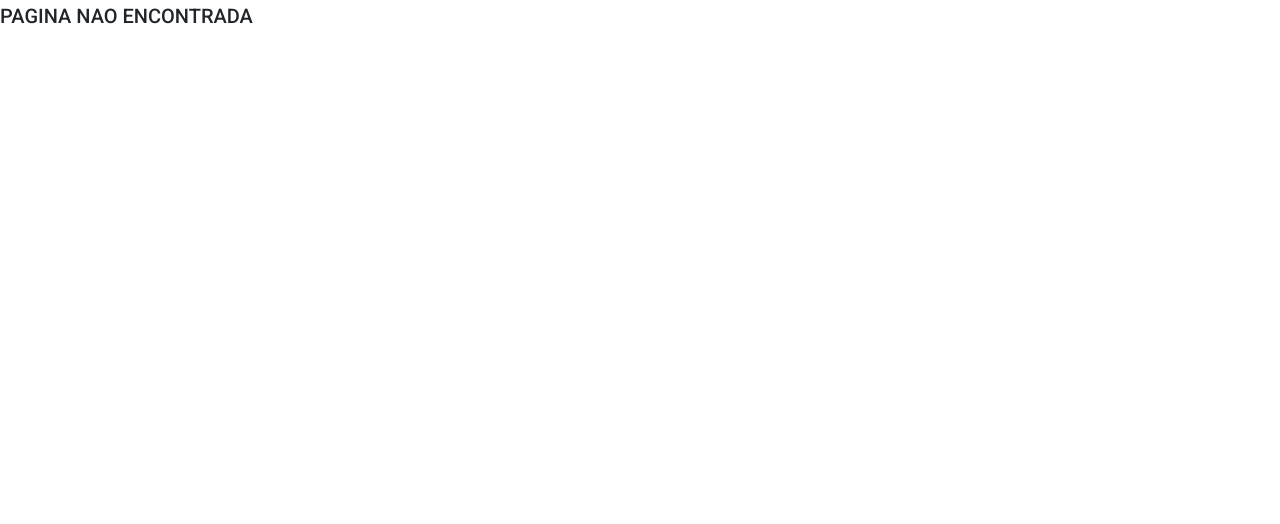
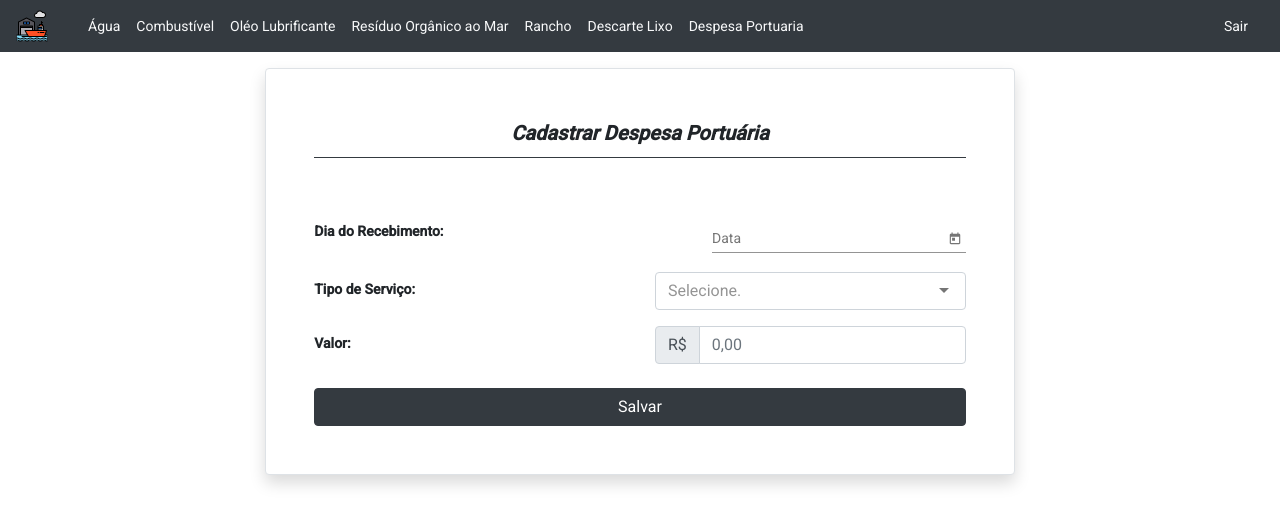
Before and after one commit to CarlosJunior96/web-sistema-porto, an Angular app: page /despesa-portuaria-navio in a window 1280 px wide. Shown: the top 524 px of the page. Built offline with nearby package versions, Linux system fonts and the light colour scheme.

Commit message:
Criado Form despesa-portuaria-navio.component

```diff
--- a/src/app/app.module.ts
+++ b/src/app/app.module.ts
@@ -32,6 +32,7 @@ import {HammerModule} from '@angular/platform-browser';
 import { CadastrarEstoqueComponent } from './navio/cadastrar-estoque/cadastrar-estoque.component';
 import { RanchoNavioComponent } from './rancho-navio/rancho-navio.component';
 import { DescarteLixoNavioComponent } from './descarte-lixo-navio/descarte-lixo-navio.component';
+import { DespesaPortuariaNavioComponent } from './despesa-portuaria-navio/despesa-portuaria-navio.component';
 
 /** VETOR QUE RECEBE AS ROTAS QUE O SISTEMA TERÁ **/
 export const rotasApp: Routes = [
@@ -43,6 +44,7 @@ export const rotasApp: Routes = [
   {path: "cadastrar-navio", component: NavioComponent},
   {path: "cadastrar-rancho", component: RanchoNavioComponent},
   {path: "cadastrar-descarte-lixo", component: DescarteLixoNavioComponent},
+  {path: "despesa-portuaria-navio", component: DespesaPortuariaNavioComponent},
   {path: "home", component: InicioComponent},
   {path: "", component: InicioComponent}, /** se tiver apenas o url geral será redirecionado para o inicio **/
   {path: "**", component: PaginaNaoEncontradaComponent} /** se não existir nenhum dos endereços informados vai pra essa pagina**/
@@ -61,7 +63,8 @@ export const rotasApp: Routes = [
     TemplateMenuComponent,
     CadastrarEstoqueComponent,
     RanchoNavioComponent,
-    DescarteLixoNavioComponent
+    DescarteLixoNavioComponent,
+    DespesaPortuariaNavioComponent
   ],
   imports: [
     HammerModule,
--- a/src/app/consumo-agua/consumo-agua.component.html
+++ b/src/app/consumo-agua/consumo-agua.component.html
@@ -7,7 +7,7 @@
       <form (ngSubmit)="criarConsumoAgua()" [formGroup]="aguaReceberFomulario">
         <div class="form-group row pt-2">
           <label class="col-sm-7 col-form-label">Dia: </label>
-          <mat-form-field class="col-sm-5" style="top: -15px">
+          <mat-form-field class="col-sm-5">
             <mat-label>Data</mat-label>
             <input matInput [matDatepicker]="picker" formControlName="dataInformar" readonly>
             <mat-datepicker-toggle matSuffix [for]="picker"></mat-datepicker-toggle>
--- a/src/app/consumo-combustivel/consumo-combustivel.component.html
+++ b/src/app/consumo-combustivel/consumo-combustivel.component.html
@@ -7,7 +7,7 @@
   <form (ngSubmit)="criarConsumoCombustivel()" [formGroup]="combustivelForm">
     <div class="form-group row pt-2">
       <label class="col-sm-7 col-form-label">Dia: </label>
-      <mat-form-field class="col-sm-5" style="top: -15px">
+      <mat-form-field class="col-sm-5">
         <mat-label>Data</mat-label>
         <input matInput [matDatepicker]="picker" formControlName="data" readonly>
         <mat-datepicker-toggle matSuffix [for]="picker"></mat-datepicker-toggle>
--- a/src/app/consumo-oleo/consumo-oleo.component.html
+++ b/src/app/consumo-oleo/consumo-oleo.component.html
@@ -9,7 +9,7 @@
     <form (ngSubmit)="criarConsumoOleo()" [formGroup]="oleoForm">
         <div class="form-group row pt-2">
           <label class="col-sm-7 col-form-label">Dia: </label>
-          <mat-form-field class="col-sm-5" style="top: -15px">
+          <mat-form-field class="col-sm-5">
             <mat-label>Data</mat-label>
             <input matInput [matDatepicker]="picker" formControlName="data" readonly>
             <mat-datepicker-toggle matSuffix [for]="picker"></mat-datepicker-toggle>
--- a/src/app/descarte-lixo-navio/descarte-lixo-navio.component.html
+++ b/src/app/descarte-lixo-navio/descarte-lixo-navio.component.html
@@ -8,9 +8,8 @@
       <div>
         <div class="form-group row pt-2">
           <label class="col-sm-7 col-form-label">Dia do Recebimento: </label>
-          <mat-form-field class="col-sm-5" style="top: -15px">
-            <mat-label>Data</mat-label>
-            <input matInput [matDatepicker]="diaDescarte" readonly>
+          <mat-form-field class="col-sm-5" >
+            <input matInput [matDatepicker]="diaDescarte" readonly placeholder="Dia">
             <mat-datepicker-toggle matSuffix [for]="diaDescarte"></mat-datepicker-toggle>
             <mat-datepicker #diaDescarte></mat-datepicker>
           </mat-form-field>
@@ -57,6 +56,9 @@
         <input type="file" class="custom-file-input" id="customFile">
         <label class="custom-file-label" for="customFile">Choose file</label>
       </div>
+      <button type="submit" class="btn btn-block btn-dark mt-4">
+        Salvar
+      </button>
     </form>
   </div>
 </div>
--- /dev/null
+++ b/src/app/despesa-portuaria-navio/despesa-portuaria-navio.component.html
@@ -0,0 +1,46 @@
+<app-template-menu></app-template-menu>
+<div class="container p-2 font-weight-bold">
+  <div class="col-md-8 mt-2 p-5 offset-md-2 border rounded bg-white shadow">
+    <div class="mb-5">
+      <h2 class="text-center font-weight-bold font-italic text bg-transparent border-bottom border-dark pb-2">Cadastrar Despesa Portuária</h2>
+    </div>
+    <form>
+      <div>
+        <div class="form-group row pt-2">
+          <label class="col-sm-7 col-form-label">Dia do Recebimento: </label>
+          <mat-form-field class="col-sm-5">
+            <mat-label>Data</mat-label>
+            <input matInput [matDatepicker]="diaServico" readonly>
+            <mat-datepicker-toggle matSuffix [for]="diaServico"></mat-datepicker-toggle>
+            <mat-datepicker #diaServico></mat-datepicker>
+          </mat-form-field>
+        </div>
+      </div>
+      <div class="form-group row div-datepicker-mt">
+        <label class="col-sm-6 col-form-label">Tipo de Serviço: </label>
+        <div class="col-sm-6 ">
+          <mat-select class="form-control" [(value)]="tipoServico" placeholder="Selecione.">
+            <mat-option *ngFor="let servico of listaServicos" [value]="servico.tipo">
+              {{servico.tipo}}
+            </mat-option>
+          </mat-select>
+        </div>
+      </div>
+      <div class="form-group row">
+        <label class="col-sm-6 col-form-label">Valor: </label>
+        <div class="col-sm-6 ">
+          <div class="input-group">
+            <div class="input-group-prepend">
+              <span class="input-group-text bg">R$</span>
+            </div>
+            <input type="text" class="form-control" placeholder="0,00">
+          </div>
+        </div>
+      </div>
+      <button type="submit" class="btn btn-block btn-dark mt-4">
+        Salvar
+      </button>
+    </form>
+  </div>
+
+</div>
--- /dev/null
+++ b/src/app/despesa-portuaria-navio/despesa-portuaria-navio.component.ts
@@ -0,0 +1,24 @@
+import { Component, OnInit } from '@angular/core';
+
+@Component({
+  selector: 'app-despesa-portuaria-navio',
+  templateUrl: './despesa-portuaria-navio.component.html',
+  styleUrls: ['./despesa-portuaria-navio.component.css']
+})
+export class DespesaPortuariaNavioComponent implements OnInit {
+
+  tipoServico: string;
+
+  listaServicos: any = [
+    {tipo: "Praticagem"},
+    {tipo: "Anvisa"},
+    {tipo: "Coleta de Lixo"},
+    {tipo: "Lancha de Transporte"},
+    {tipo: "Agência"}
+  ];
+
+  constructor() { }
+
+  ngOnInit(): void {
+  }
+}
--- a/src/app/rancho-navio/rancho-navio.component.html
+++ b/src/app/rancho-navio/rancho-navio.component.html
@@ -8,7 +8,7 @@
       <div>
         <div class="form-group row pt-2">
           <label class="col-sm-7 col-form-label">Dia do Recebimento: </label>
-          <mat-form-field class="col-sm-5" style="top: -15px">
+          <mat-form-field class="col-sm-5">
             <mat-label>Data</mat-label>
             <input matInput [matDatepicker]="diaRecebimento" formControlName="diaRecebimento" readonly>
             <mat-datepicker-toggle matSuffix [for]="diaRecebimento"></mat-datepicker-toggle>
@@ -59,8 +59,9 @@
           </div>
         </div>
       </div>
-
-
+      <button type="submit" class="btn btn-block btn-dark mt-4">
+        Salvar
+      </button>
     </form>
   </div>
 </div>
--- a/src/app/residuo-organico-mar/residuo-organico-mar.component.html
+++ b/src/app/residuo-organico-mar/residuo-organico-mar.component.html
@@ -7,7 +7,7 @@
     <form (ngSubmit)="criarResiduoOrganico()" [formGroup]="residuoOrganicoForm">
         <div class="form-group row pt-2">
           <label class="col-sm-7 col-form-label">Dia: </label>
-          <mat-form-field class="col-sm-5" style="top: -15px">
+          <mat-form-field class="col-sm-5">
             <mat-label>Data</mat-label>
             <input matInput [matDatepicker]="picker" formControlName="data" readonly>
             <mat-datepicker-toggle matSuffix [for]="picker"></mat-datepicker-toggle>
--- a/src/app/template-menu/template-menu.component.html
+++ b/src/app/template-menu/template-menu.component.html
@@ -16,6 +16,7 @@
       <a routerLink="/residuo-organico-navio" routerLinkActive="active-link" class="text-light nav-item nav-link">Resíduo Orgânico ao Mar</a>
       <a routerLink="/cadastrar-rancho" routerLinkActive="active-link" class="text-light nav-item nav-link">Rancho</a>
       <a routerLink="/cadastrar-descarte-lixo" routerLinkActive="active-link" class="text-light nav-item nav-link">Descarte Lixo</a>
+      <a routerLink="/despesa-portuaria-navio" routerLinkActive="active-link" class="text-light nav-item nav-link">Despesa Portuaria</a>
     </div>
   </div>
   <ul class="nav justify-content-end collapse navbar-collapse" id="navbarCollapse2">
```
Also changed, not shown: src/app/despesa-portuaria-navio/despesa-portuaria-navio.component.css (added), 1 other file (tests, documents, lock files or other folders).
